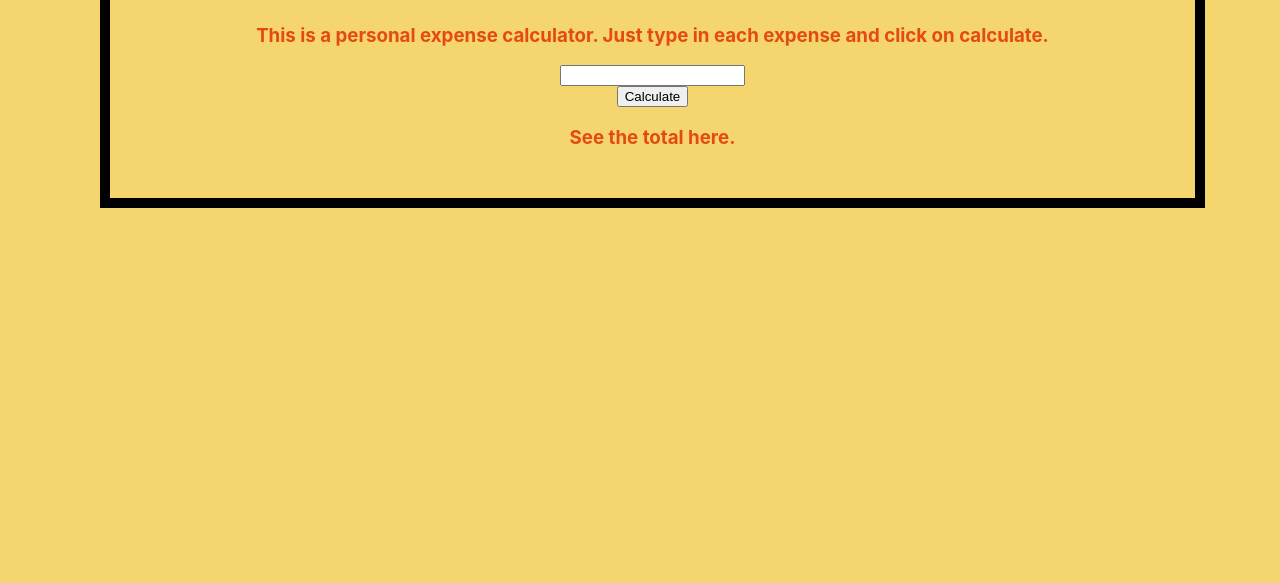
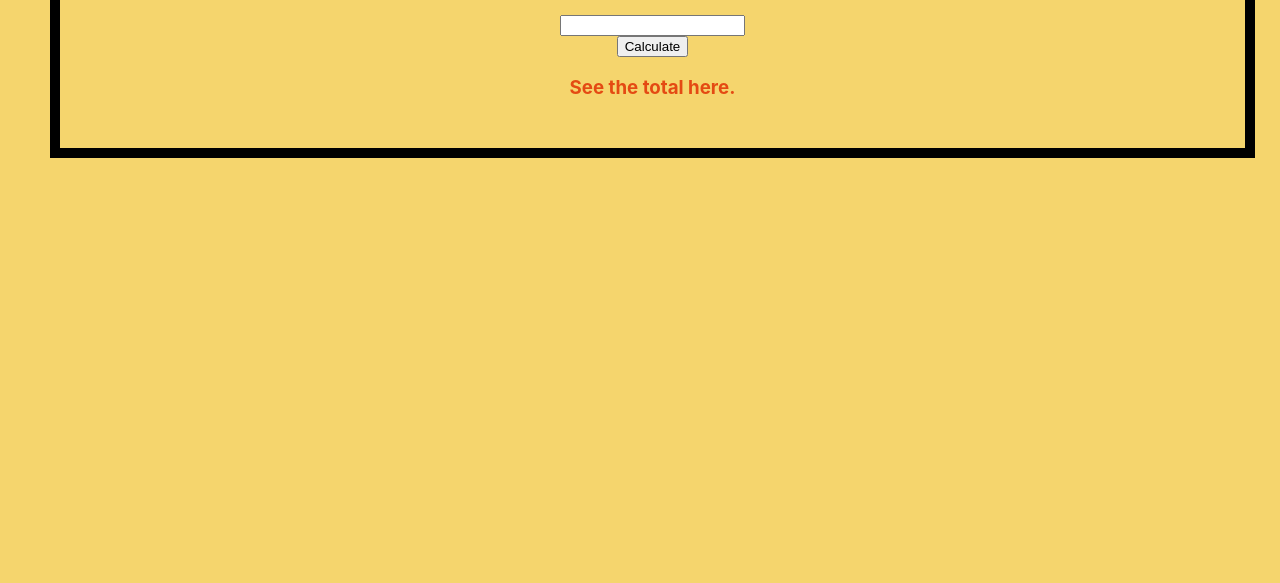
Before and after one commit to Rounak-roy-chowdhury/expenses, a plain HTML site: page index.html in a window 1280 px wide. Shown: the part 217-800 px from the top of the page. Drawn offline with Linux system fonts and the light colour scheme.

Commit message:
fix margin

```diff
--- a/index.html
+++ b/index.html
@@ -23,7 +23,7 @@
             justify-content: center;
             align-items: center;
             border: 10px solid black;
-            margin: 100px 75px 75px 100px;
+            margin: 50px 25px 25px 50px;
         }
     </style>
     <h1> This is my first project. Hope you like it.. </h1>
```
